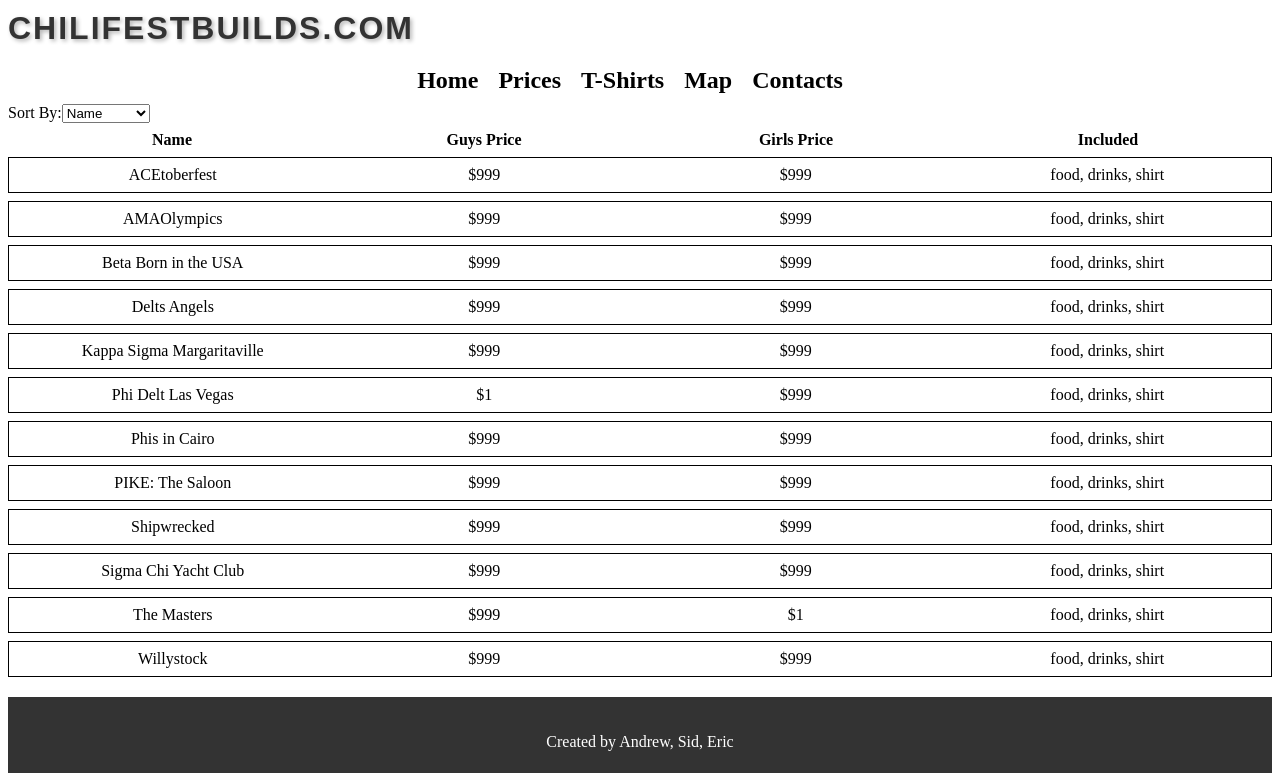
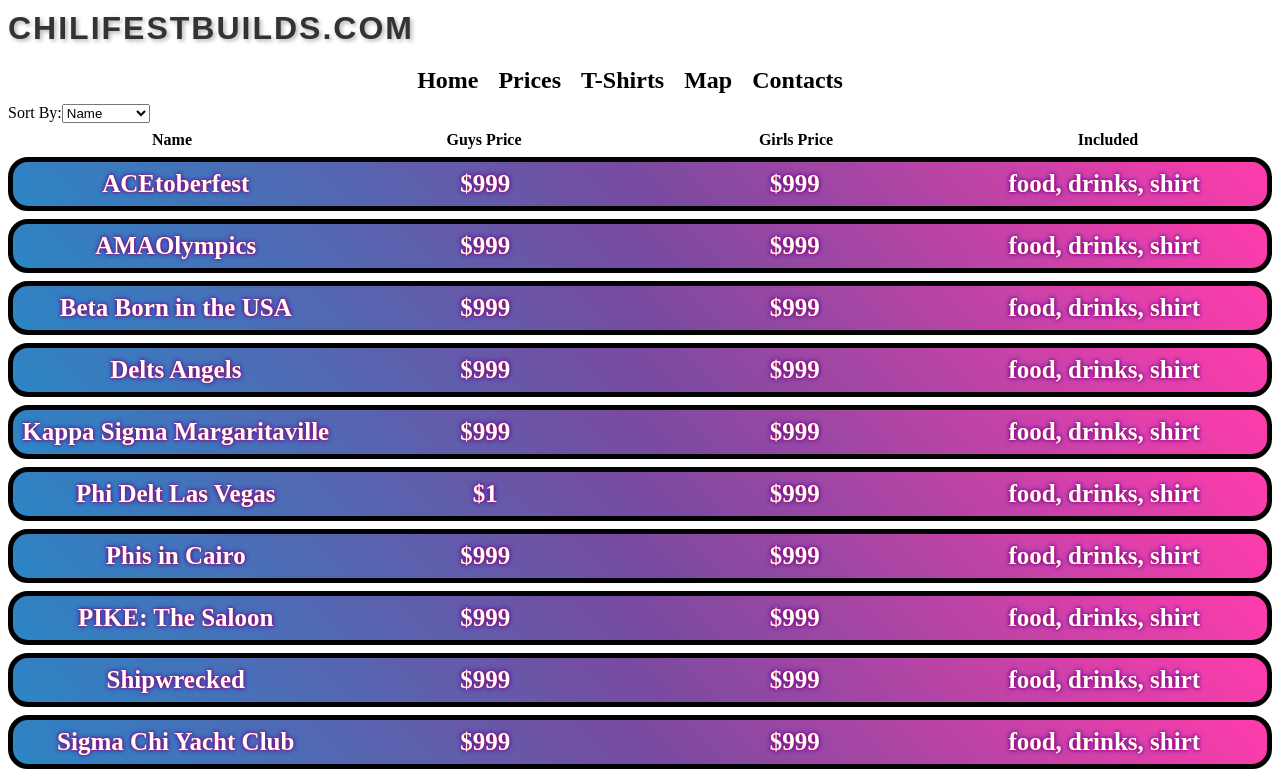
Before and after one commit to andrewlin27/chilifest-builds, a React (Create React App) app: page /prices in a window 1280 px wide. Shown: the top 773 px of the page. Built offline with nearby package versions, Linux system fonts and the light colour scheme.

Commit message:
Styled prices tab

```diff
--- a/src/components/css/PriceEntry.css
+++ b/src/components/css/PriceEntry.css
@@ -1,9 +1,17 @@
 .price-entry {
     display: flex;
     justify-content: space-between;
-    border: 1px solid #000;
+    border: 5px solid #000;
+    border-radius:20px;
     padding: 8px;
     margin-bottom: 8px;
+    font-size: 25px;
+    background-color: #FF3CAC;
+    background-image: linear-gradient(225deg, #FF3CAC 0%, #784BA0 50%, #2B86C5 100%);
+    color: white;
+    text-shadow: 0 0 3px #FF0000, 0 0 5px #0000FF;
+    font-weight: bold;
+
   }
 
   .entry-item {
```
